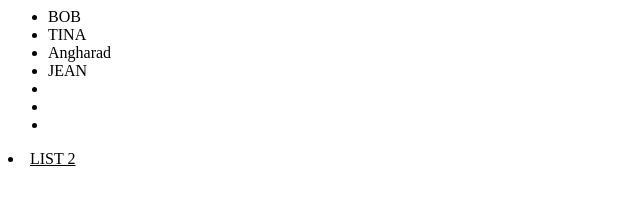
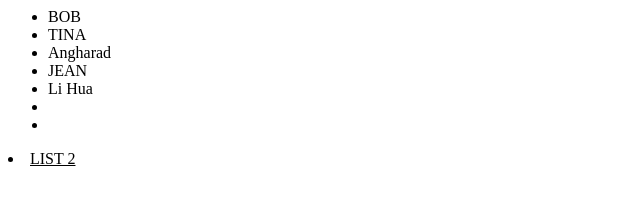
Before and after one commit to fuzby/Rose-Garden, a plain HTML site: page index.html in a window 1280 px wide. Shown: the full height of the page, 0-640 px from the left. Drawn offline with Linux system fonts and the light colour scheme.

Commit message:
added lihua

```diff
--- a/index.html
+++ b/index.html
@@ -6,7 +6,7 @@
 			<li>TINA</li>
 			<li>Angharad</li>
 			<li>JEAN</li>
-			<li></li>
+			<li>Li Hua</li>
 			<li></li>
 			<li></li>
 		</ul>
```
